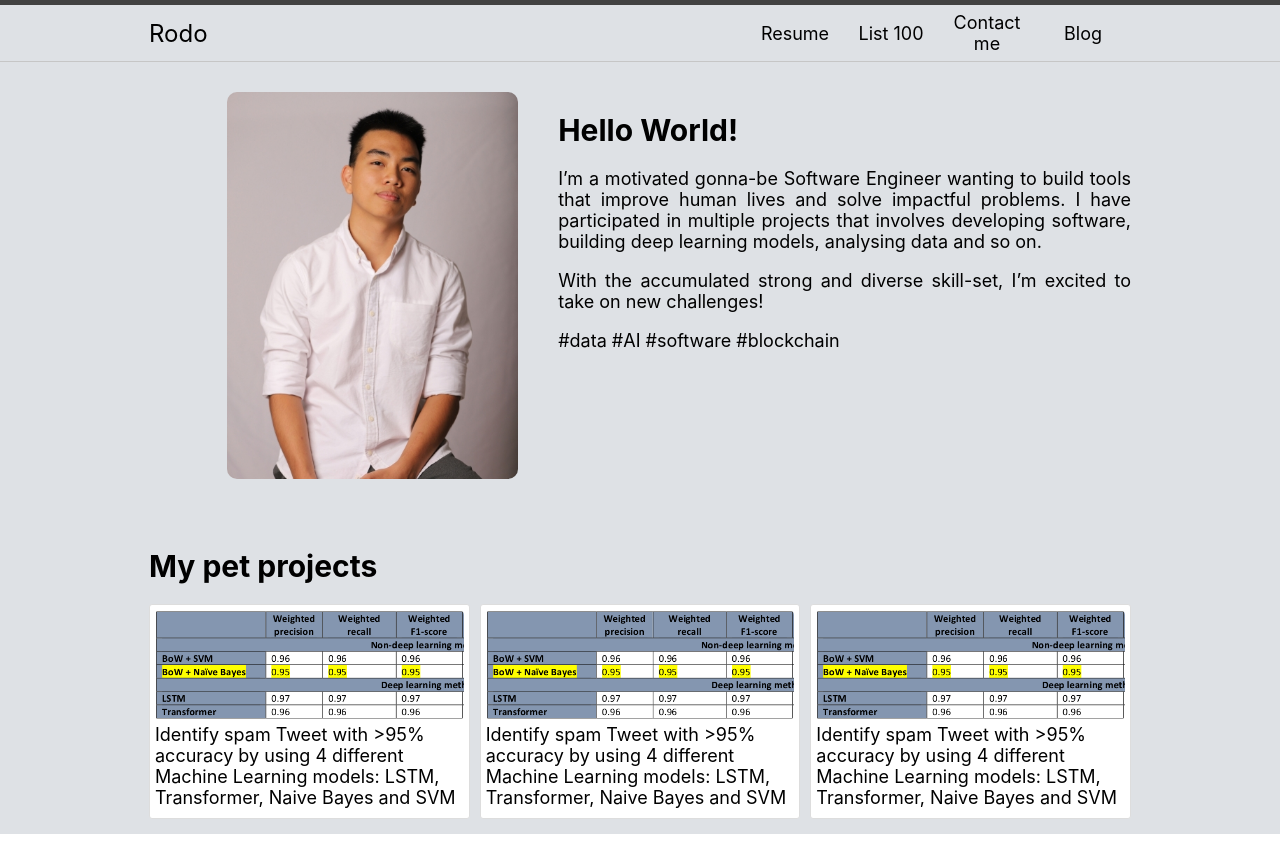
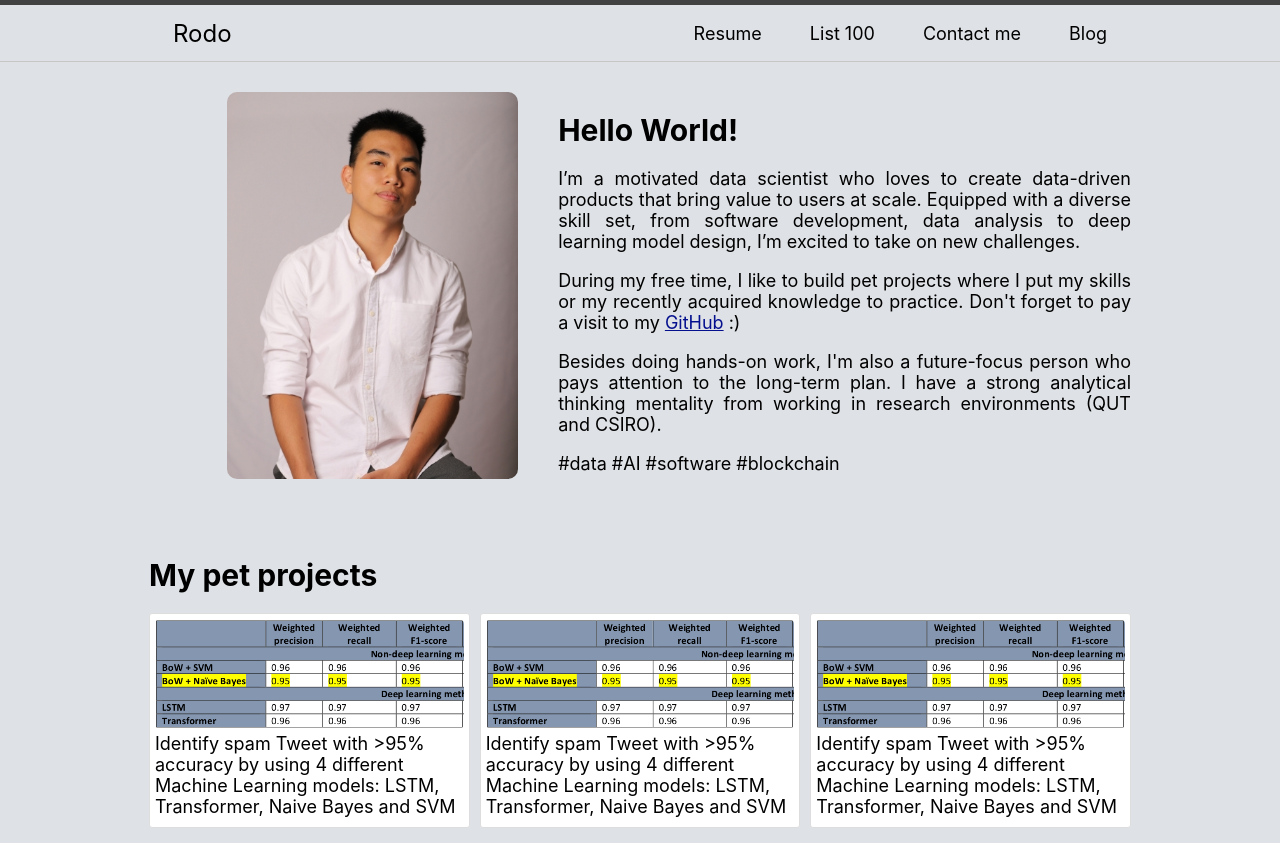
Before and after one commit to rodonguyen/my_website, a React (Create React App) app: page / in a window 1280 px wide. Built offline with nearby package versions, Linux system fonts and the light colour scheme.

Commit message:
New navbar

```diff
--- a/src/pages/Home.js
+++ b/src/pages/Home.js
@@ -9,7 +9,7 @@
 //   CButton,
 // } from "@coreui/react";
 
-import Button from "react-bootstrap/Button";
+// import Button from "react-bootstrap/Button";
 import React from "react";
 
 import rodoImage from "../media/Rodo.jpg";
@@ -17,7 +17,7 @@ import twitterSpamDetection from "../media/twitter_overall_performance.png";
 import TwitterSpamDetectorModal from "../components/TwitterSpamDetectorModal";
 
 const Home = () => {
-  const mode = "light";   // For future dark/light mode
+  // const mode = "light";   // For future dark/light mode
   const [modalShow, setModalShow] = React.useState(false);
 
   return (
@@ -32,24 +32,38 @@ const Home = () => {
               className="portrait"
               width="291"
               height="387"
+              loading="lazy"
               alt="Rodo Potrait"
             />
           </div>
           <div className="bio">
             <h1 className="xlarge text-align-left">Hello World!</h1>
             <p>
-              I’m a motivated gonna-be Software Engineer wanting to build tools
-              that improve human lives and solve impactful problems. I have
-              participated in multiple projects that involves developing
-              software, building deep learning models, analysing data and so on.
+              I’m a motivated data scientist who loves to create data-driven
+              products that bring value to users at scale. Equipped with a
+              diverse skill set, from software development, data analysis to
+              deep learning model design, I’m excited to take on new challenges.
             </p>
             <p>
-              With the accumulated strong and diverse skill-set, I’m excited to
-              take on new challenges!
+              During my free time, I like to build pet projects where I put my
+              skills or my recently acquired knowledge to practice. Don't forget
+              to pay a visit to my{" "}
+              <a
+                href="https://github.com/rodonguyen"
+                target="_blank"
+                rel="noopener noreferrer"
+              >
+                GitHub
+              </a>{" "}
+              :)
             </p>
             <p>
-              #data #AI #software #blockchain
+              Besides doing hands-on work, I'm also a future-focus person who
+              pays attention to the long-term plan. I have a strong analytical
+              thinking mentality from working in research environments (QUT and
+              CSIRO).
             </p>
+            <p>#data #AI #software #blockchain</p>
           </div>
         </div>
       </div>
@@ -60,32 +74,34 @@ const Home = () => {
         <div className="row grid-gap">
           <div className="card">
             <a href="https://www.youtube.com/watch?v=hx7BXih7zx8">
-              <img src={twitterSpamDetection} alt='Project demo'></img>
+              <img src={twitterSpamDetection} alt="Project demo"></img>
             </a>
-            <div className="text-align-left">Identify spam Tweet with {">"}95% accuracy by using 4
-            different Machine Learning models: LSTM, Transformer, Naive
-            Bayes and SVM</div>
+            <div className="text-align-left">
+              Identify spam Tweet with {">"}95% accuracy by using 4 different
+              Machine Learning models: LSTM, Transformer, Naive Bayes and SVM
+            </div>
           </div>
 
           <div className="card">
             <a href="https://www.youtube.com/watch?v=hx7BXih7zx8">
-              <img src={twitterSpamDetection}  alt='Project demo'></img>
+              <img src={twitterSpamDetection} alt="Project demo"></img>
             </a>
-            <div className="text-align-left">Identify spam Tweet with {">"}95% accuracy by using 4
-            different Machine Learning models: LSTM, Transformer, Naive
-            Bayes and SVM</div>
+            <div className="text-align-left">
+              Identify spam Tweet with {">"}95% accuracy by using 4 different
+              Machine Learning models: LSTM, Transformer, Naive Bayes and SVM
+            </div>
           </div>
 
           <div className="card">
             <a href="https://www.youtube.com/watch?v=hx7BXih7zx8">
-              <img src={twitterSpamDetection}  alt='Project demo'></img>
+              <img src={twitterSpamDetection} alt="Project demo"></img>
             </a>
-            <div className="text-align-left">Identify spam Tweet with {">"}95% accuracy by using 4
-            different Machine Learning models: LSTM, Transformer, Naive
-            Bayes and SVM</div>
+            <div className="text-align-left">
+              Identify spam Tweet with {">"}95% accuracy by using 4 different
+              Machine Learning models: LSTM, Transformer, Naive Bayes and SVM
             </div>
           </div>
-
+        </div>
 
         {/*
           <CRow>
--- a/src/stylesheets/App.css
+++ b/src/stylesheets/App.css
@@ -24,6 +24,13 @@ h5 {
 
 .xlarge {
   font-size: var(--font-size-xlarge);
+}
+
+a {
+  color: #05108f;
+}
+a:visited {
+  color: #131385;
 }
 
 .left.intro {
@@ -89,21 +96,21 @@ p {
   padding: 0.5rem 0rem;
 }
 
+li.navbar {
+  width: fit-content;
+}
+
 a.navbar-item {
   color: black;
+  text-decoration: none;
+  padding: 0.5rem 1.5rem;
+  display: block;
+  border-radius: 0.5rem;
 }
-a.navbar-item:visited {
-  color: black;
+a.navbar-item:hover {
+  background-color: var(--light-2);
 }
 
-li.navbar {
-  list-style-type: none;
-  width: 6rem;
-}
-a.navbar-item {
-  text-decoration: none;
-  width: 100%;
-}
 a.navbar-item.brand {
   font-size: var(--font-size-large);
 }
```
Also changed, not shown: src/components/NavBar.js (+4 -11 lines). Lines whose indentation alone changed are shown as unchanged.
